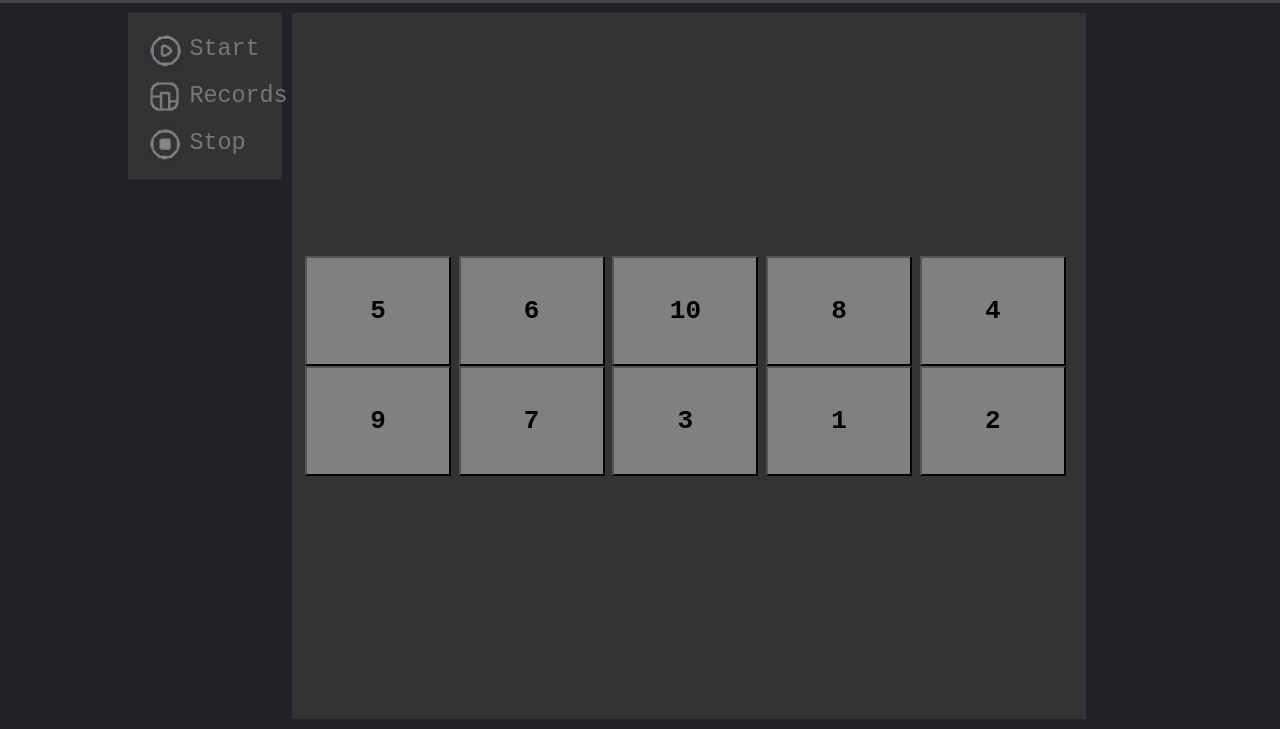
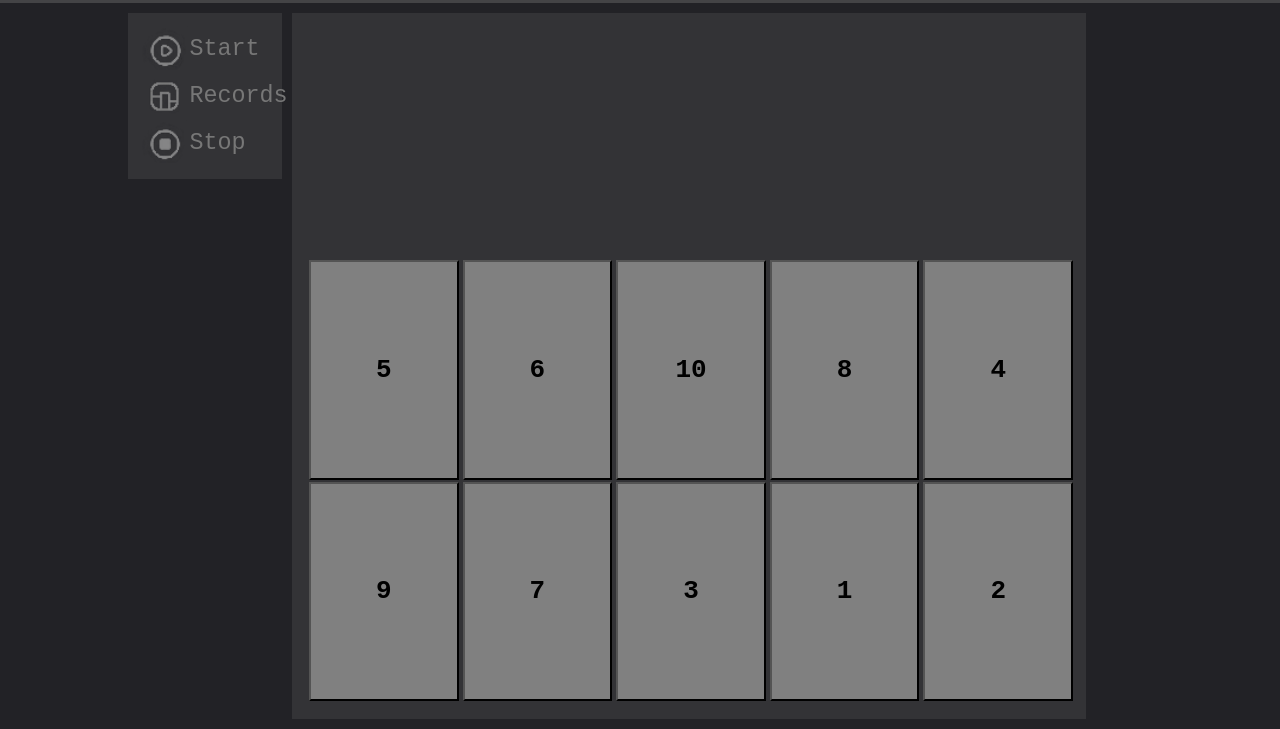
Before and after one commit to Bolnus/amogus, a plain HTML site: page index.html in a window 1280 px wide. Both pictures are taken after a click on the item "Start". Shown: the part 90-819 px from the top of the page. Drawn offline with Linux system fonts and the light colour scheme.

Commit message:
фикс центровки кнопок игры

```diff
--- a/css/main.css
+++ b/css/main.css
@@ -37,18 +37,22 @@
 .buttonLine
 {
   width: 100%;
-  height: 50%;
+  height: 100%;
   /* border: 3px solid #444446; */
+  justify-content: center;
+  display: flex;
+  margin: 2px;
 }
 
 .pushButton
 {
   background: grey;
-  width: 19%;
+  width: 20%;
   height: 100%;
   font-family: monospace;
   font-weight: bold;
   font-size: 2em;
+  margin: 2px;
 }
 
 .pushButton:hover
@@ -60,6 +64,10 @@
 {
   margin-top: 30%;
   margin-bottom: 30%;
+  display: flex;
+  flex-direction: column;
+  align-content: center;
+  justify-content: space-evenly;
 }
 
 #closeButton
@@ -326,3 +334,10 @@ li a
 {
   border-left: 3px solid white;
 }
+
+/* .test{
+  background-color: #ddd;
+  border-right: 50%;
+  width: 50px;
+  height: 50px;
+} */
--- a/main.js
+++ b/main.js
@@ -1,5 +1,6 @@
 var http = require("http");
 var fileReader = require("fs");
+var isBinary = 0;
 
 var server = http.createServer(function(request, response)
 {
@@ -33,6 +34,7 @@ var server = http.createServer(function(request, response)
   default:
     if(req.endsWith(".png"))
     {
+      //isBinary=1;
       var img = fileReader.readFileSync(__dirname+req);
       response.writeHead(200,{"Content-Type": "image/png"});
       response.end(img, 'binary');
@@ -40,6 +42,7 @@ var server = http.createServer(function(request, response)
     }
     else if(req.endsWith(".ico"))
     {
+      //isBinary=1;
       var img = fileReader.readFileSync(__dirname+req);
       response.writeHead(200,{"Content-Type": "image/ico"});
       response.end(img, 'binary');
@@ -56,6 +59,8 @@ var server = http.createServer(function(request, response)
   // var readStream = fileReader.createReadStream(__dirname+"/index.html","utf-8");
   readStream.on('open', function ()
   {
+    if(isBinary==1)
+      response.end(img, 'binary');
     readStream.pipe(response);
   });
   readStream.on('error', function ()
```
Also changed, not shown: index.html (+2 -10 lines).
